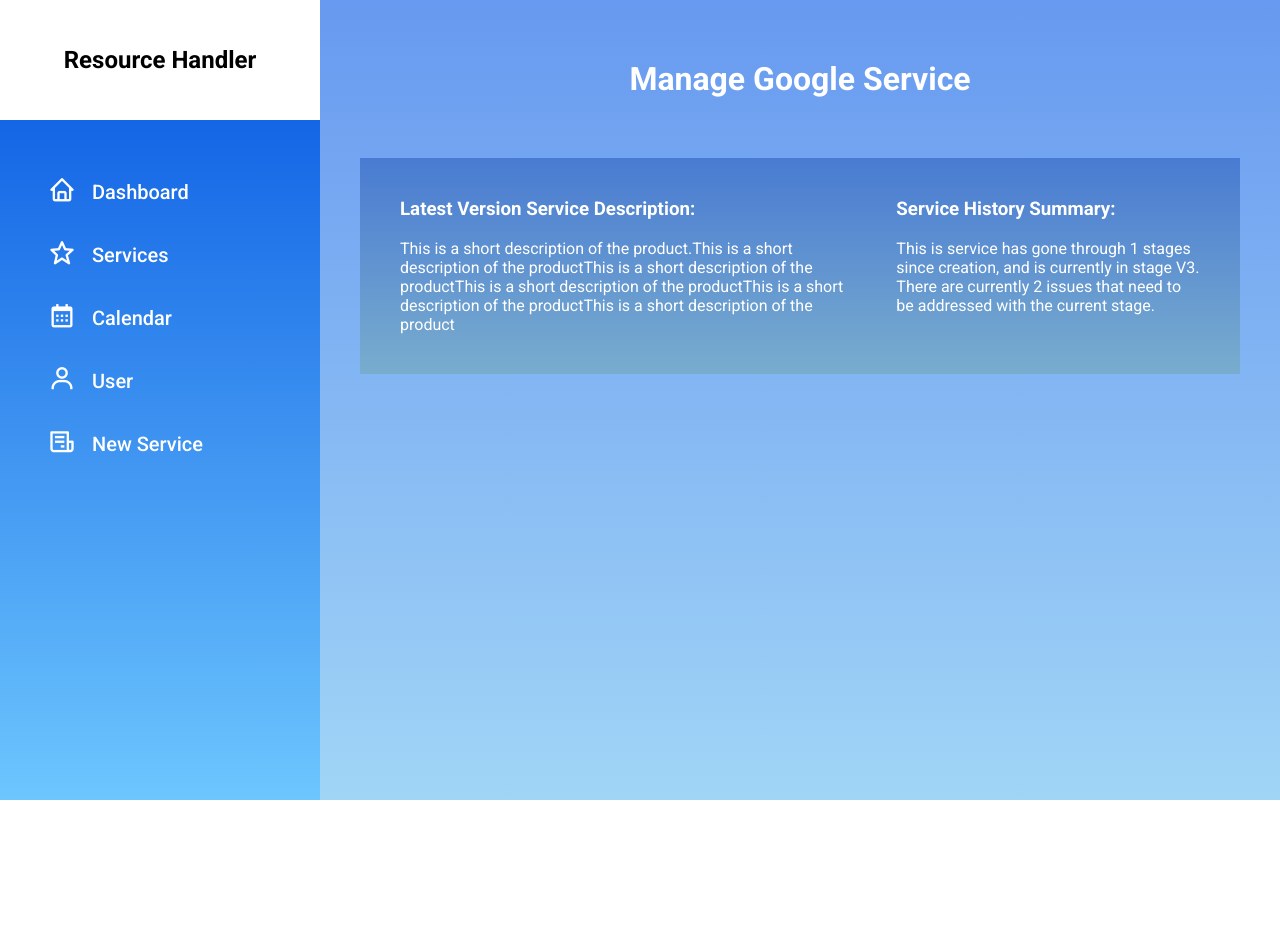
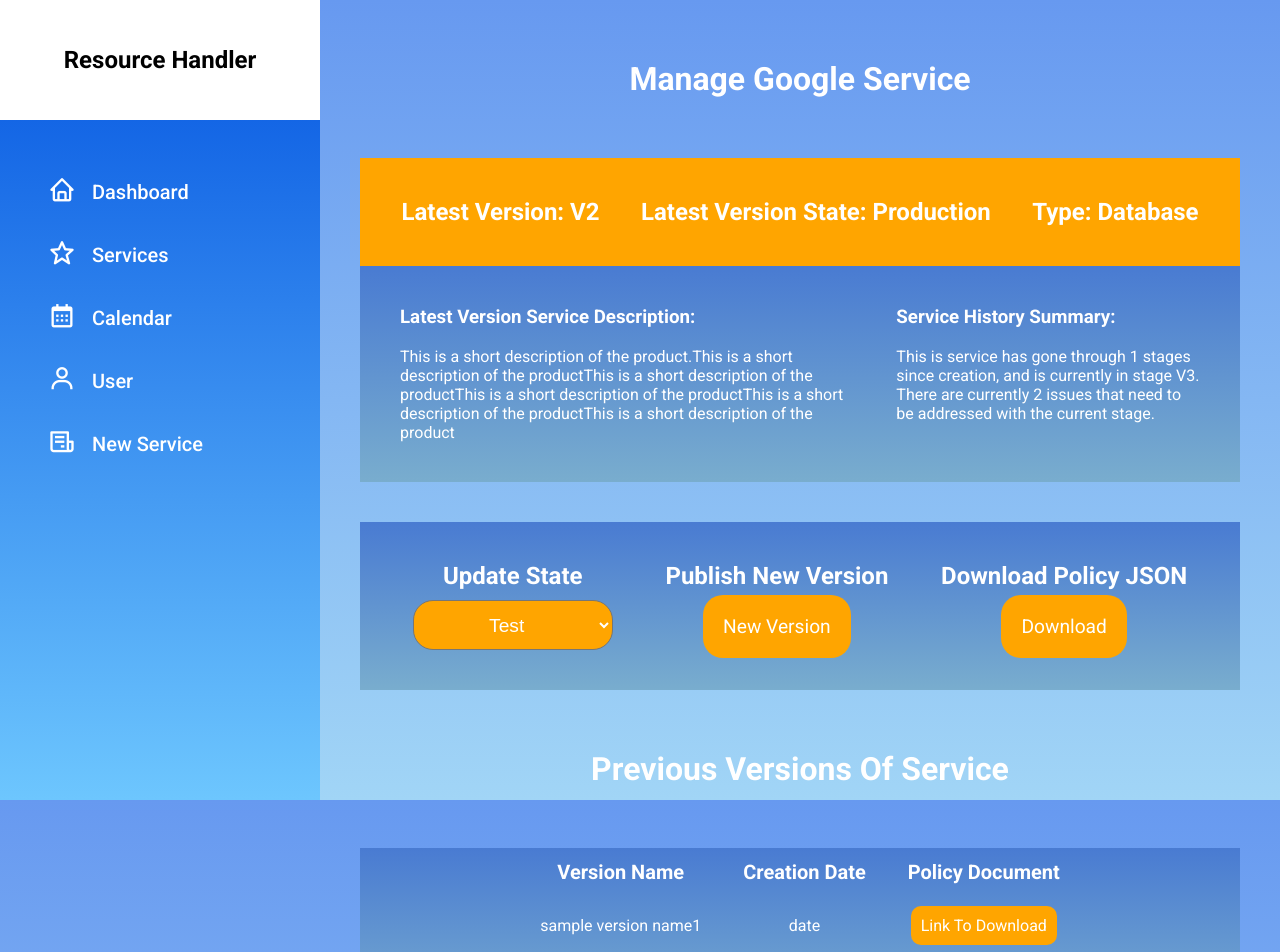
Before and after one commit to SourishW/API-Locker, a React (Create React App) app: page /ManageService in a window 1280 px wide. Shown: the top 952 px of the page. Before the commit the page ends 800 px from the top, so only its background shows below. Built offline with nearby package versions, Linux system fonts and the light colour scheme; a web font is replaced by a local one.

Commit message:
Finished Management Dashboard

```diff
--- a/src/pages/ManageService.jsx
+++ b/src/pages/ManageService.jsx
@@ -1,5 +1,23 @@
 import React from "react";
 import "./manageservice.scss";
+
+const previousVersions = {
+  0: {
+    versionName: "sample version name0",
+    creationDate: "date",
+    policyDocument: "link to download",
+  },
+  2: {
+    versionName: "sample version name2",
+    creationDate: "date",
+    policyDocument: "link to download",
+  },
+  1: {
+    versionName: "sample version name1",
+    creationDate: "date",
+    policyDocument: "link to download",
+  },
+};
 
 export default function ManageService(props) {
   return (
@@ -10,6 +28,20 @@
             <span>Manage {"Google Service"}</span>
           </h1>
         </div>
+
+        <div className="manageservice__primaryinfo__serviceblob">
+          <h2 className="manageservice__primaryinfo__serviceblob__item">
+            Latest Version: V2
+          </h2>
+
+          <h2 className="manageservice__primaryinfo__serviceblob__item">
+            Latest Version State: Production
+          </h2>
+          <h2 className="manageservice__primaryinfo__serviceblob__item">
+            Type: Database
+          </h2>
+        </div>
+
         <div className="manageservice__primaryinfo__description">
           <div
             className="manageservice__primaryinfo__description__item"
@@ -41,6 +73,63 @@
           </div>
         </div>
       </div>
+
+      <div className="manageservice__managementoptions">
+        <div className="manageservice__managementoptions__item">
+          <h2>Update State</h2>
+          <select name="state" id="serviceState" defaultValue={"Test"}>
+            <option value={null}>Select New Version</option>
+            <option value="Dev">Dev</option>
+            <option value="Test">Test</option>
+            <option value="QA">QA</option>
+            <option value="Prod">Prod</option>
+          </select>
+        </div>
+        <div className="manageservice__managementoptions__item">
+          <h2 style={{ marginBottom: "25px" }}>Publish New Version</h2>
+          <a href="">New Version</a>
+        </div>
+        <div className="manageservice__managementoptions__item">
+          <h2 style={{ marginBottom: "25px" }}>Download Policy JSON</h2>
+          <a href="">Download</a>
+        </div>
+      </div>
+
+      <div className="manageservice__previousversions__title">
+        <h1>
+          <span>Previous Versions Of Service</span>
+        </h1>
+      </div>
+      <div className="manageservice__previousversions">
+        <table className="manageservice__previousversions__table">
+          <tr>
+            <th>Version Name</th>
+            <th>Creation Date</th>
+            <th>Policy Document</th>
+          </tr>
+          {Object.keys(previousVersions)
+            .sort(function (a, b) {
+              return parseInt(a) > parseInt(b);
+            })
+            .reverse()
+            .slice(1)
+            .map((key, number) => (
+              <tr>
+                <td style={{ padding: "20px", marginBottom: "200px" }}>
+                  {" "}
+                  {previousVersions[key]["versionName"]}
+                </td>
+                <td> {previousVersions[key]["creationDate"]}</td>
+                <td>
+                  {" "}
+                  <a href={previousVersions[key]["policyDocument"]}>
+                    Link To Download
+                  </a>
+                </td>
+              </tr>
+            ))}
+        </table>
+      </div>
     </div>
   );
 }
--- a/src/pages/allservice.scss
+++ b/src/pages/allservice.scss
@@ -19,9 +19,7 @@
     background-image: linear-gradient(rgb(73, 123, 210), rgb(121, 173, 206));
     // background-color: white;
     padding: 50px;
-    box-shadow: 5px 10px #7899df;
 
-    border-radius: 20px;
     color: white;
     text-align: center;
     h1 {
--- a/src/pages/manageservice.scss
+++ b/src/pages/manageservice.scss
@@ -1,6 +1,7 @@
 .manageservice {
   margin: 40px;
-  &__primaryinfo {
+  &__primaryinfo,
+  &__previousversions {
     &__title {
       margin: 60px;
       h1 span {
@@ -16,15 +17,114 @@
       }
       text-align: center;
     }
-    &__description {
+  }
+
+  &__primaryinfo {
+    &__description,
+    &__serviceblob {
+      justify-content: space-evenly;
       padding: 20px;
-      background-image: linear-gradient(rgb(73, 123, 210), rgb(121, 173, 206));
-      color: white;
 
       display: flex;
       &__item {
         margin: 20px;
       }
     }
+    &__description {
+      background-image: linear-gradient(rgb(73, 123, 210), rgb(121, 173, 206));
+      color: white;
+    }
+    &__serviceblob {
+      background-color: orange;
+      color: white;
+    }
+  }
+  &__managementoptions {
+    background-image: linear-gradient(rgb(73, 123, 210), rgb(121, 173, 206));
+    color: white;
+    padding: 20px;
+    display: flex;
+    justify-content: space-evenly;
+    margin-top: 40px;
+    background-color: white;
+    &__item {
+      margin: 20px;
+      text-align: center;
+      h2 {
+        margin-bottom: 10px;
+      }
+      select {
+        border-radius: 20px;
+        font-size: larger;
+        color: white;
+        text-align: center;
+        width: 200px;
+        background-color: orange;
+
+        height: 50px;
+      }
+      a {
+        padding: 20px;
+        border-radius: 20px;
+        font-size: larger;
+        color: white;
+        text-align: center;
+
+        background-color: orange;
+      }
+    }
+  }
+
+  &__previousversions {
+    text-align: center;
+    background-image: linear-gradient(rgb(73, 123, 210), rgb(121, 173, 206));
+    color: white;
+
+    display: flex;
+    justify-content: center;
+    flex-wrap: wrap;
+
+    &__table {
+      td,
+      th {
+        padding: 20px;
+
+        padding-top: 10px;
+        padding-bottom: 10px;
+      }
+      th {
+        font-size: 1.25rem;
+      }
+      td,
+      a {
+        font-size: 1rem;
+      }
+      a {
+        transition: 1s;
+        padding: 10px;
+        border-radius: 10px;
+        background-color: orange;
+        outline-width: 0px;
+        border-width: 0px;
+        color: white;
+        box-shadow: none;
+      }
+      a:hover {
+        background-color: white;
+        color: black;
+      }
+    }
+    &__item {
+      display: block;
+      text-align: left;
+      background-color: orange;
+      // background-image: linear-gradient(
+      //   rgb(255, 255, 255),
+      //   rgb(205, 216, 235)
+      // );
+      width: 90%;
+
+      margin: 20px;
+    }
   }
 }
```
